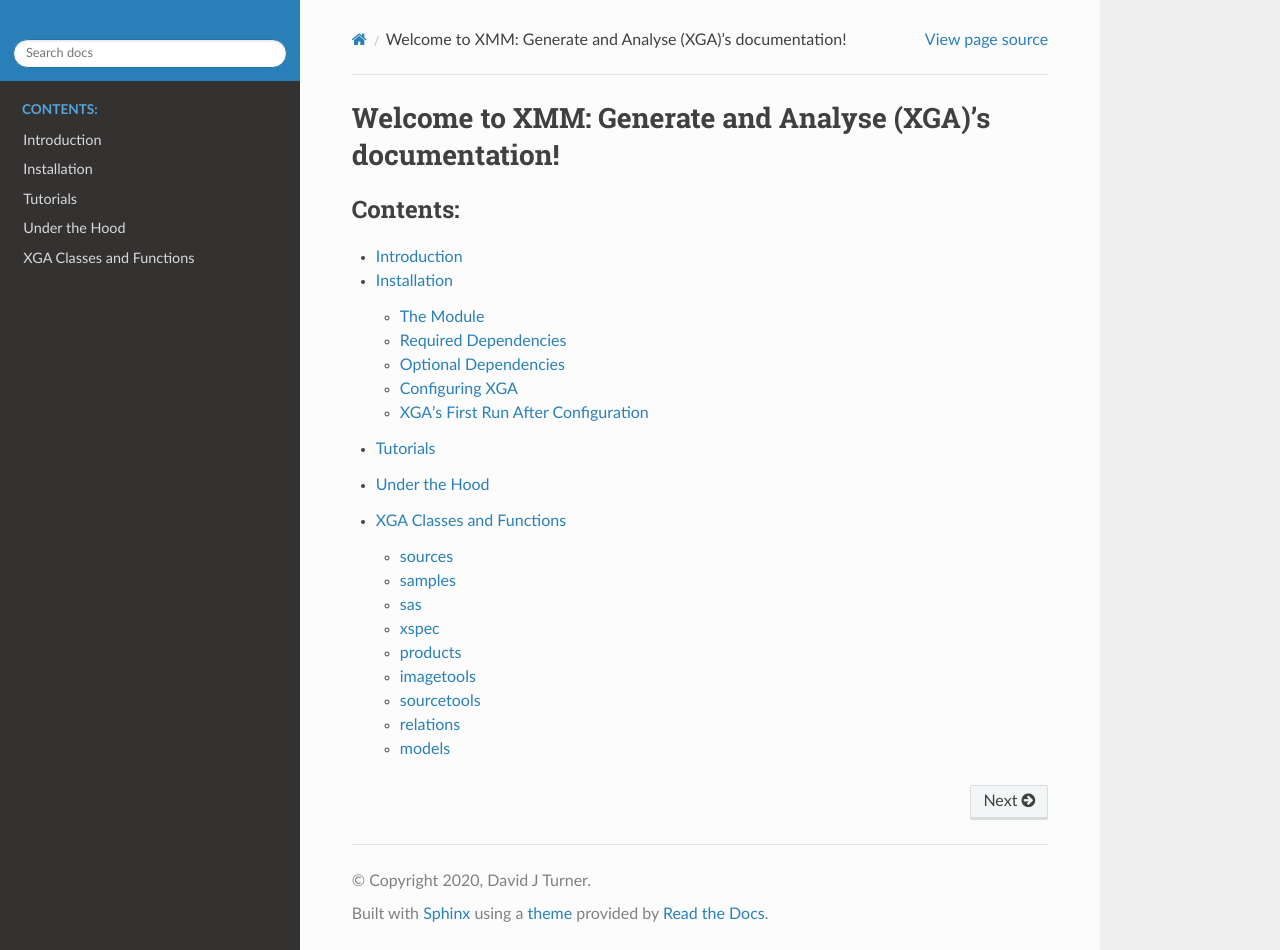
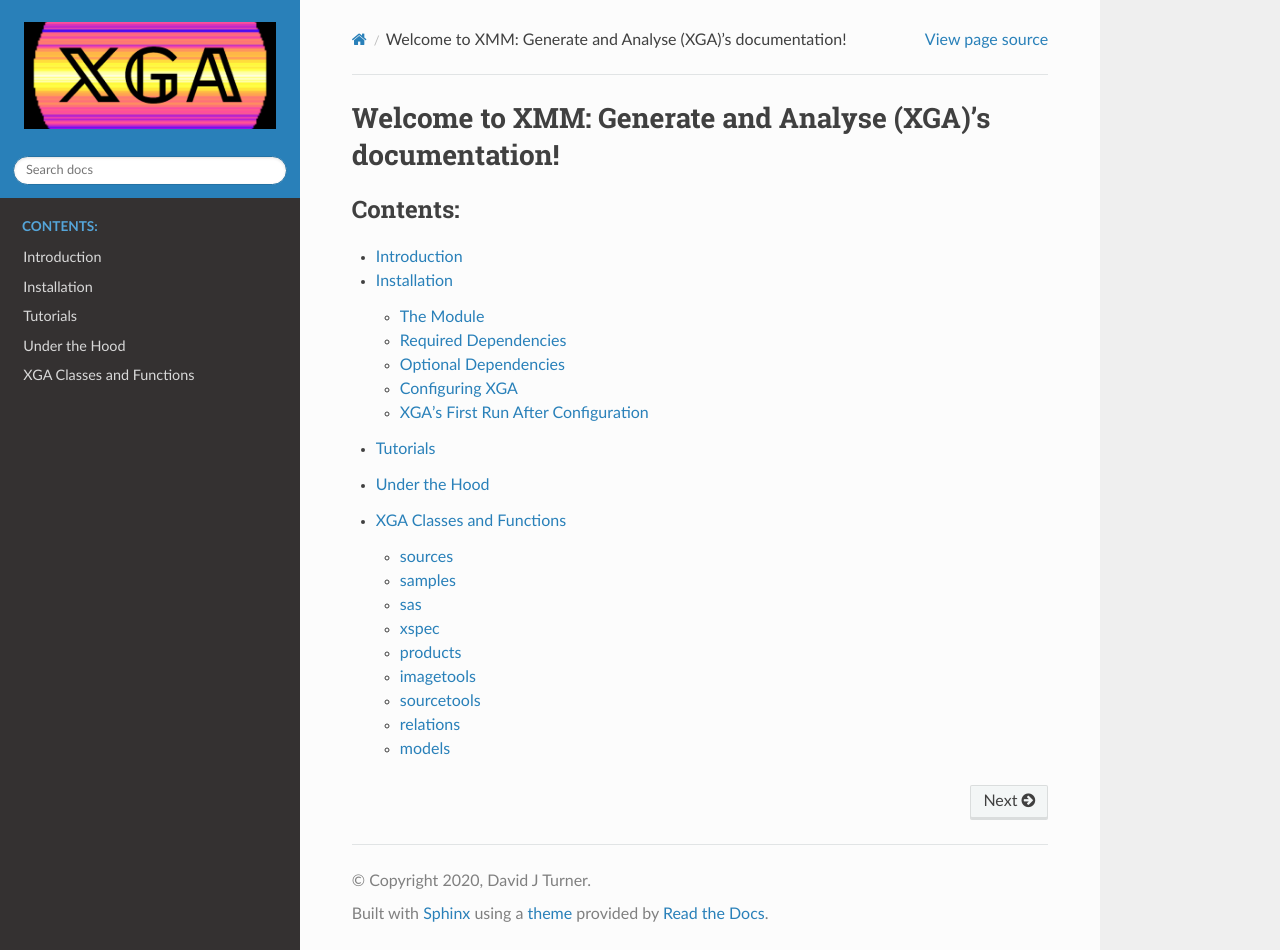
Before and after one commit to DavidT3/XGA, a Sphinx documentation site: the page built from docs/source/index.rst, in a window 1280 px wide and 950 px high. Built offline with Sphinx 7.4.7 and the Read the Docs theme 2.0.0, drawn with Linux system fonts in a browser that asks for light colours; pages that are not in the unit, such as notebooks, are missing from menus.

Commit message:
Trying a full relative path to the xga logo

```diff
--- a/docs/source/conf.py
+++ b/docs/source/conf.py
@@ -112,7 +112,7 @@ html_theme = 'sphinx_rtd_theme'
 # so a file named "default.css" will overwrite the builtin "default.css".
 html_static_path = ['_static']
 
-html_logo = "long_xga_logo.png"
+html_logo = "_static/long_xga_logo.png"
 html_theme_options = {
     'logo_only': True,
     'display_version': False,
```
